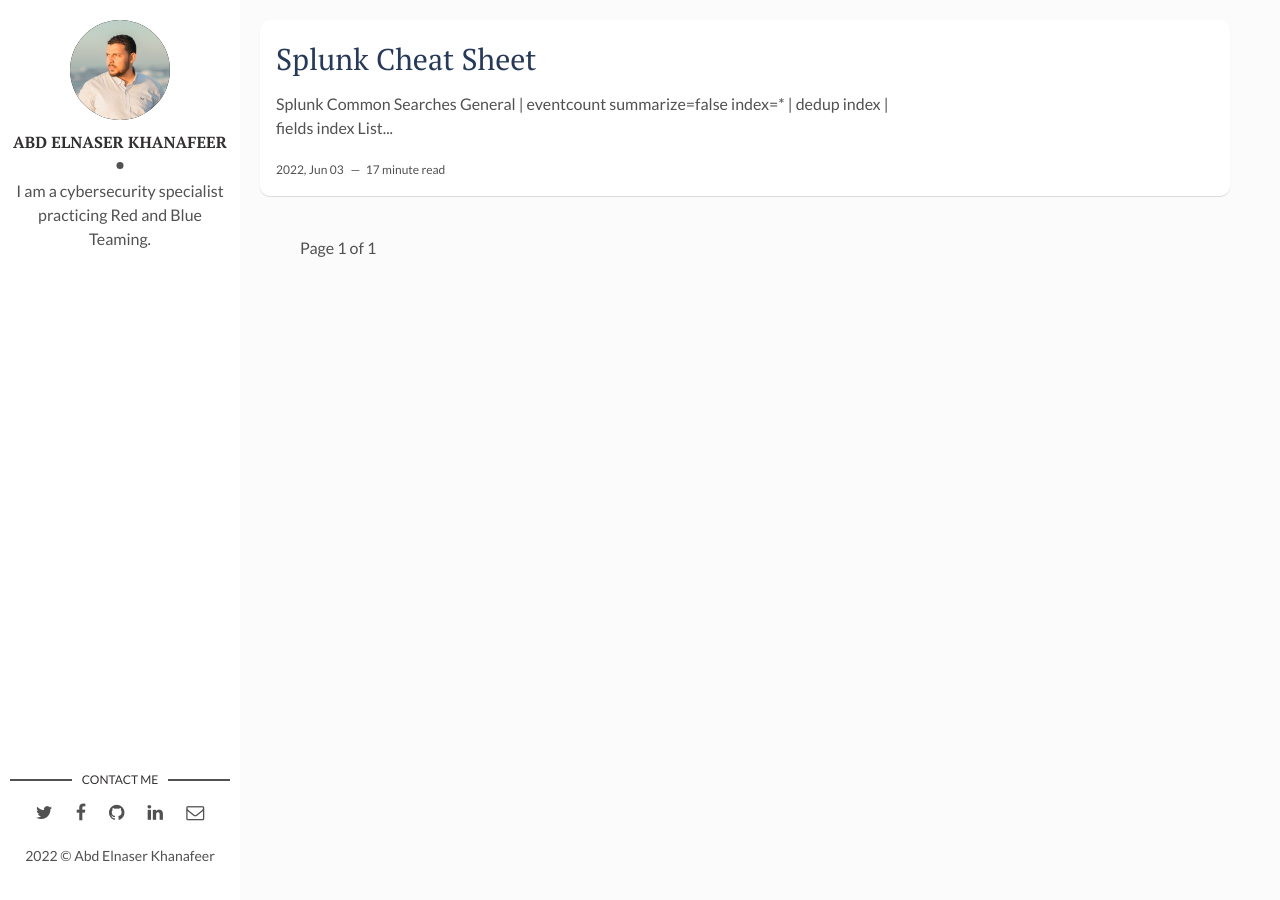
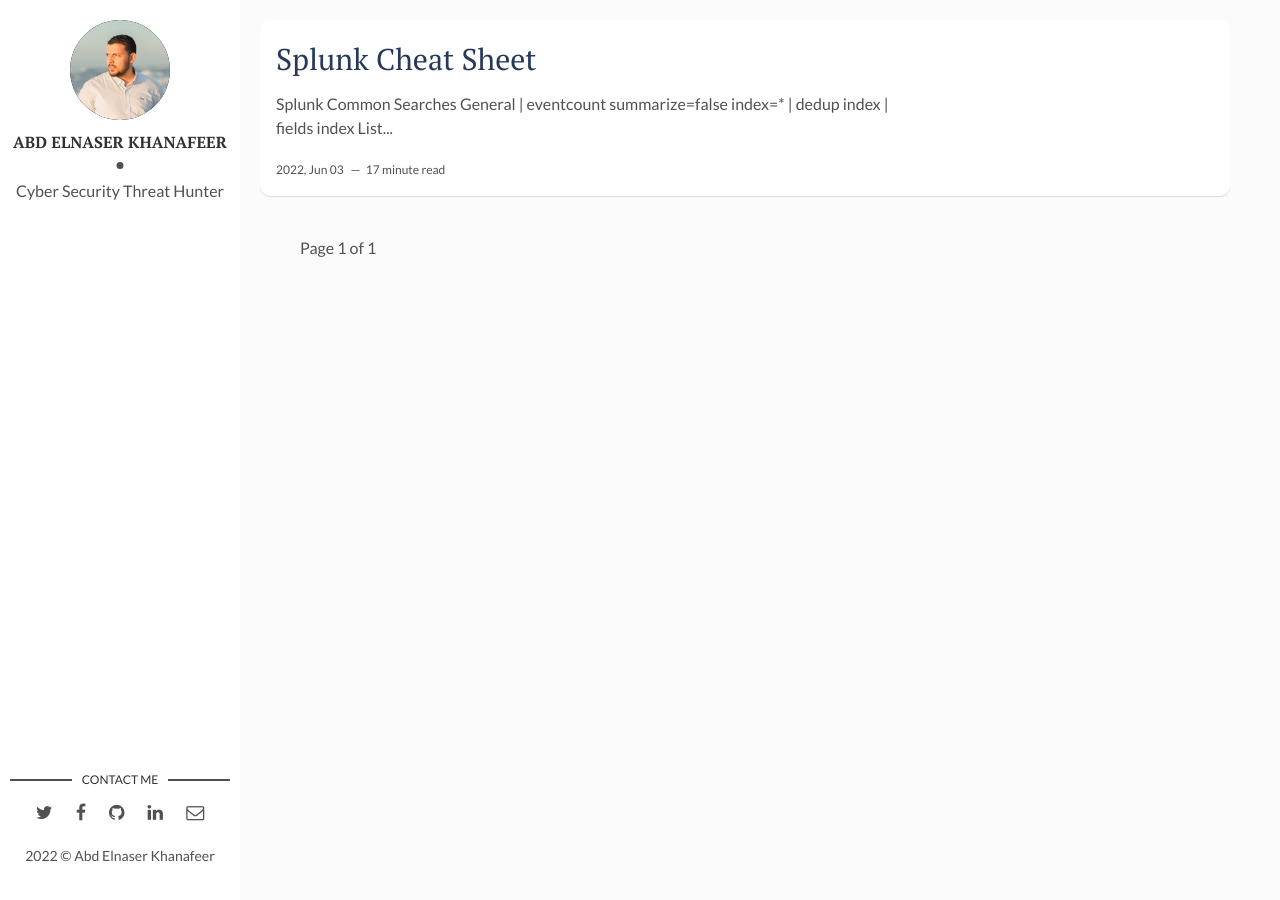
Before and after one commit to khanafeer/khanafeer, a Jekyll site: the page built from index.html, in a window 1280 px wide. Built offline with Jekyll 4.4.1, drawn with Linux system fonts in a browser that asks for light colours; the list of posts is cut into pages by our own code.

Commit message:
Update _config.yml

```diff
--- a/_config.yml
+++ b/_config.yml
@@ -12,7 +12,7 @@
 # Author Settings
 author: Abd Elnaser Khanafeer # add your name
 author-img: khanafeer.jpg # add your photo
-about-author: I am a cybersecurity specialist practicing Red and Blue Teaming. # add description
+about-author: Cyber Security Threat Hunter
 social-twitter: khanafeer
 social-facebook: naser.khanfeer
 social-github: khanafeer # add your Github handle
```
